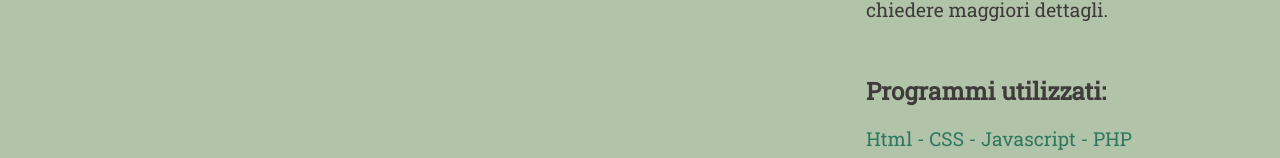
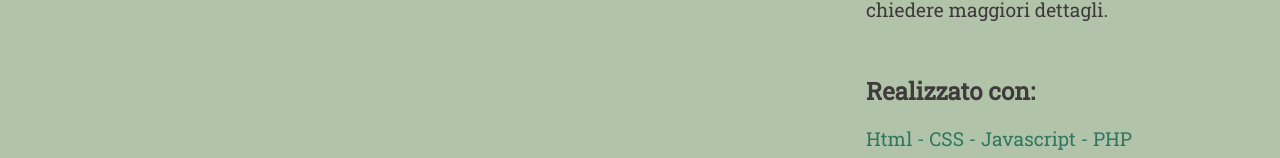
Before and after one commit to CaraccioloJessica/my-portfolio, a Vue app: page /projects/1 in a window 1280 px wide. Shown: the part 903-1061 px from the top of the page. Built offline with nearby package versions, Linux system fonts and the light colour scheme.

Commit message:
descr title changed

```diff
--- a/src/components/pages/projectDetails.vue
+++ b/src/components/pages/projectDetails.vue
@@ -66,7 +66,7 @@ export default {
 
         <div class="col-12 col-lg-3 justify-self-center">
           <p class="mb-5 descr">{{ project.description }}</p>
-          <p class="fw-bold mb-3">Programmi utilizzati:</p>
+          <p class="fw-bold mb-3">Realizzato con:</p>
           <p class="program">{{ project.programs }}</p>
         </div>
       </div>
```
